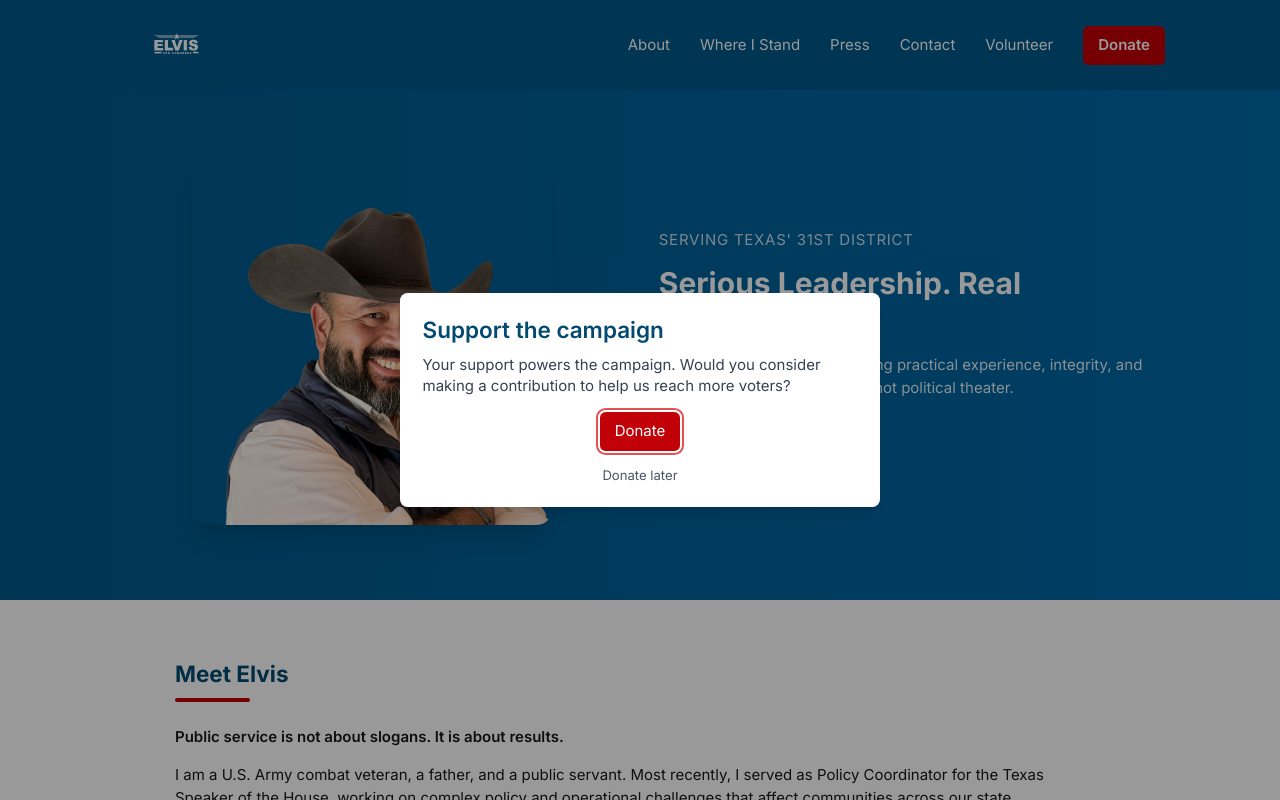
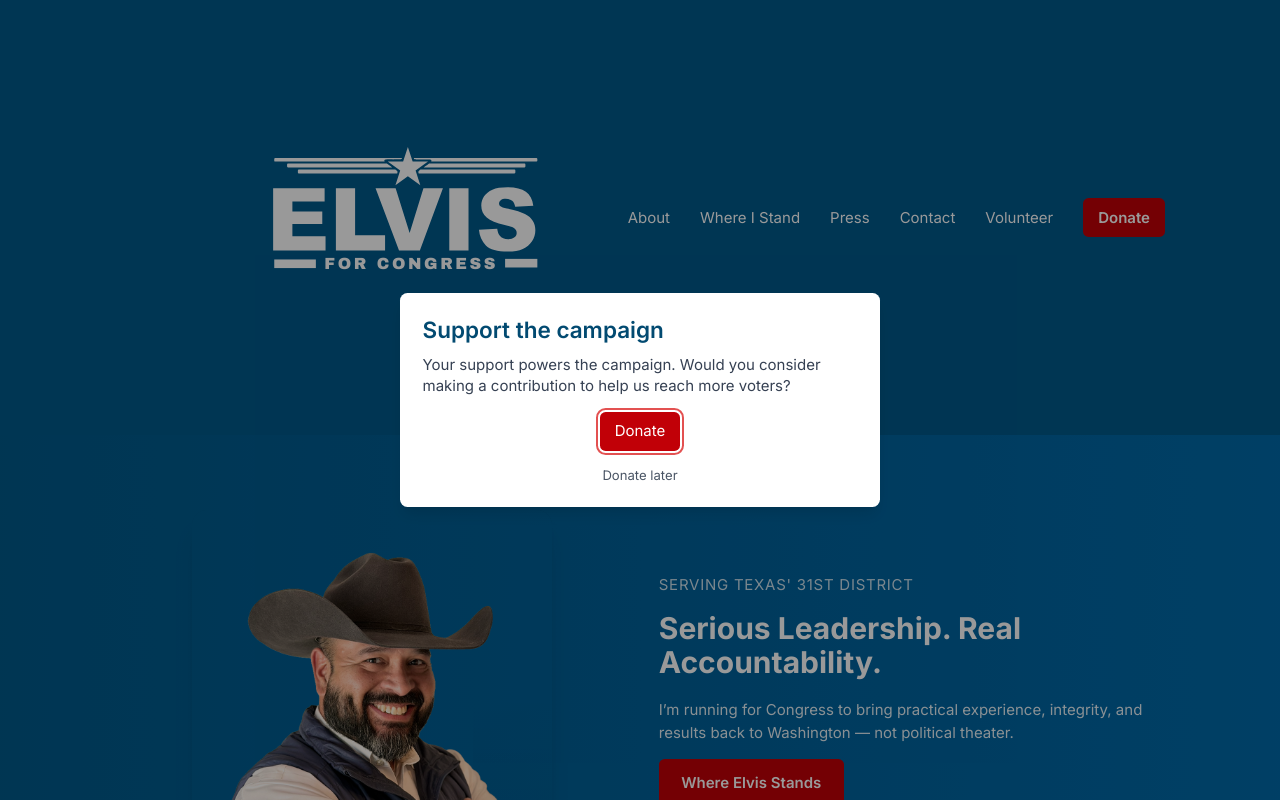
Before and after one commit to AMayLolo/elvisforcongress, a Next.js app: page / in a window 1280 px wide. Shown: the top 800 px of the page. Built offline with nearby package versions, Linux system fonts and the light colour scheme.

Commit message:
UI: enlarge navbar logo (300%+) and increase header spacing

```diff
--- a/src/components/Navbar.tsx
+++ b/src/components/Navbar.tsx
@@ -51,15 +51,15 @@ export default function Navbar() {
 
   return (
   <nav className="w-full bg-sky-800">
-      <div className="max-w-6xl mx-auto px-4 py-4 flex justify-between items-center">
-  <Link href="/" className="flex items-center pl-4 md:pl-6" aria-label="Elvis for Congress">
+    <div className="max-w-6xl mx-auto px-4 py-10 flex justify-between items-center">
+  <Link href="/" className="flex items-center pl-12 md:pl-16" aria-label="Elvis for Congress">
           {/* Inline SVG logo to avoid external fetch failures and improve reliability */}
             <svg
               role="img"
               aria-label="Elvis for Congress logo"
               xmlns="http://www.w3.org/2000/svg"
               viewBox="0 0 1280 1024"
-              className="h-12 w-auto md:h-16"
+              className="h-60 w-auto md:h-72 lg:h-96"
             >
               <defs>
                 <style>{`.st0{font-family:Arial-Black,'Arial Black';font-size:46px;font-weight:800;letter-spacing:.16em}.st0,.st1{fill:#fff}`}</style>
```
Also changed, not shown: public/ELVIS_Primary_Horizontal_FullColor.svg (added), public/ELVIS_Primary_Horizontal_White.svg (added).
